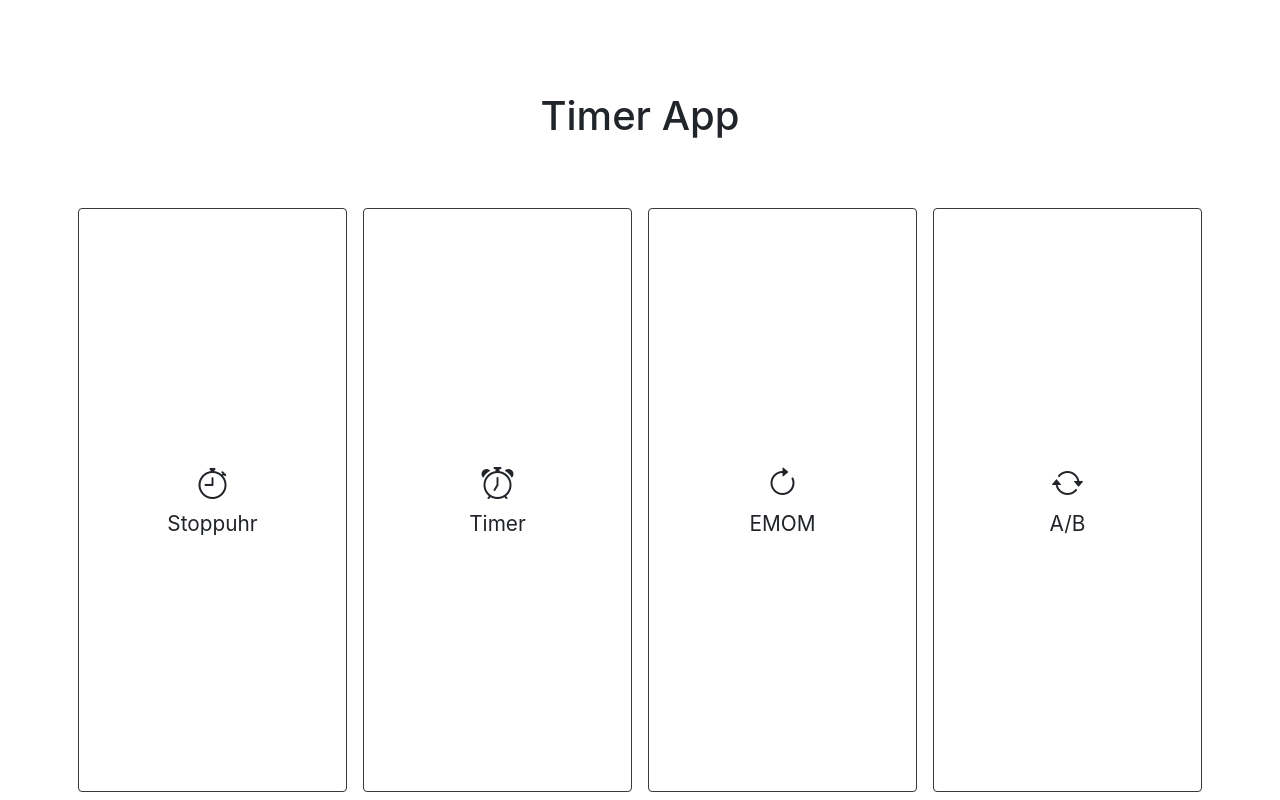
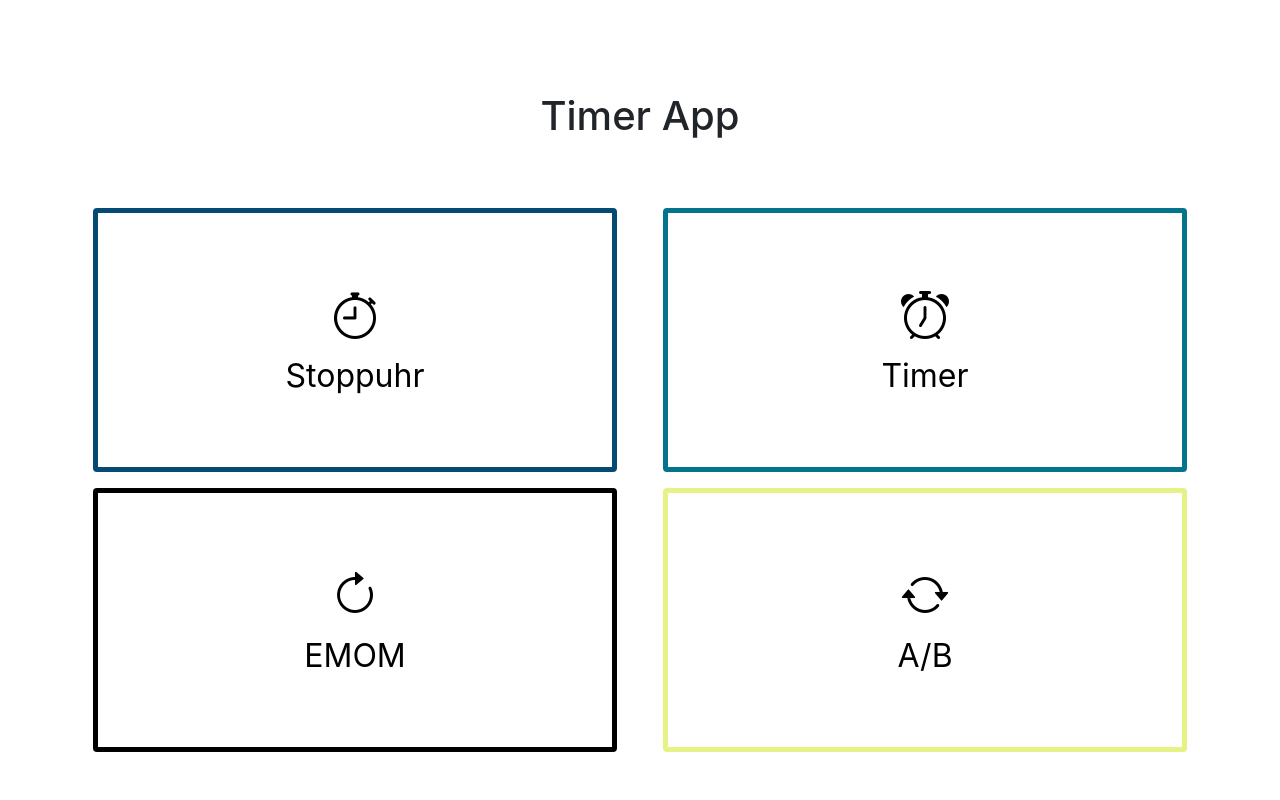
Before and after one commit to phichin/MCI-timer, a plain HTML site: page index.html in a window 1280 px wide. Drawn offline with nearby package versions, Linux system fonts and the light colour scheme.

Commit message:
menu layout in 2 rows + styles

```diff
--- a/index.html
+++ b/index.html
@@ -24,23 +24,33 @@
         <h1>Timer App</h1>
     </div>
     <div class="container menu">
-        <div class="row justify-content-around">
-            <div class="col-md element border border-dark rounded m-2">
+        <div class="row">
+            <a href="/stopwatch.html" class="col-md m-2">
+                <div class="element rounded" id="stopwatch">
                     <i class="bi bi-stopwatch"></i>
                     <span class="caption">Stoppuhr</span>
                 </div>
-            <div class="col-md element border border-dark rounded m-2">
+            </a>
+            <a href="/timer.html" class="col-md m-2">
+                <div class="element rounded" id="timer">
                     <i class="bi bi-alarm"></i>
                     <span class="caption">Timer</span>
                 </div>
-            <div class="col-md element border border-dark rounded m-2">
+            </a>
+        </div>
+        <div class="row">
+            <a href="/emom.html" class="col-md m-2">
+                <div class="element rounded" id="emom">
                     <i class="bi bi-arrow-clockwise"></i>
                     <span class="caption">EMOM</span>
                 </div>
-            <div class="col-md element border border-dark rounded m-2">
+            </a>
+            <a href="/ab.html" class="col-md m-2">
+                <div class="element rounded" id="ab">
                     <i class="bi bi-arrow-repeat"></i>
                     <span class="caption">A/B</span>
                 </div>
+            </a>
         </div>
 
     </div>
--- a/style.css
+++ b/style.css
@@ -1,15 +1,48 @@
+:root {
+    --bg-color-1: #064973;
+    --bg-color-2: #04738C;
+    --bg-color-3: #7EBF8E;
+    --bg-color-4: #E6F285;
+}
+
+a, a:hover {
+    color: black;
+    text-decoration: none;
+}
+
 .element {
     display: flex;
+    height: 100%;
+    max-width: 100%;
+    min-width: 40%;
     flex-direction: column;
     justify-content: center;
     align-items: center;
+    border: 5px solid var(--bg-color-1);
 }
 
-.element > i {
+#stopwatch {
+    border-color: var(--bg-color-1);
+}
+
+#timer {
+    border-color: var(--bg-color-2);
+}
+
+#emom {
+    border-color: solid var(--bg-color-3);
+}
+
+#ab {
+    border-color: var(--bg-color-4);
+}
+
+.element>i {
+    font-size: 3rem;
+}
+
+.caption {
     font-size: 2rem;
-}
-.caption {
-    font-size: 1.3rem;
 }
 
 .nav {
@@ -23,6 +56,6 @@
     align-items: center
 }
 
-.menu, .menu > .row {
-    height: 75vh;
+.menu>.row {
+    height: 35vh;
 }
```
Lines whose indentation alone changed are shown as unchanged.
